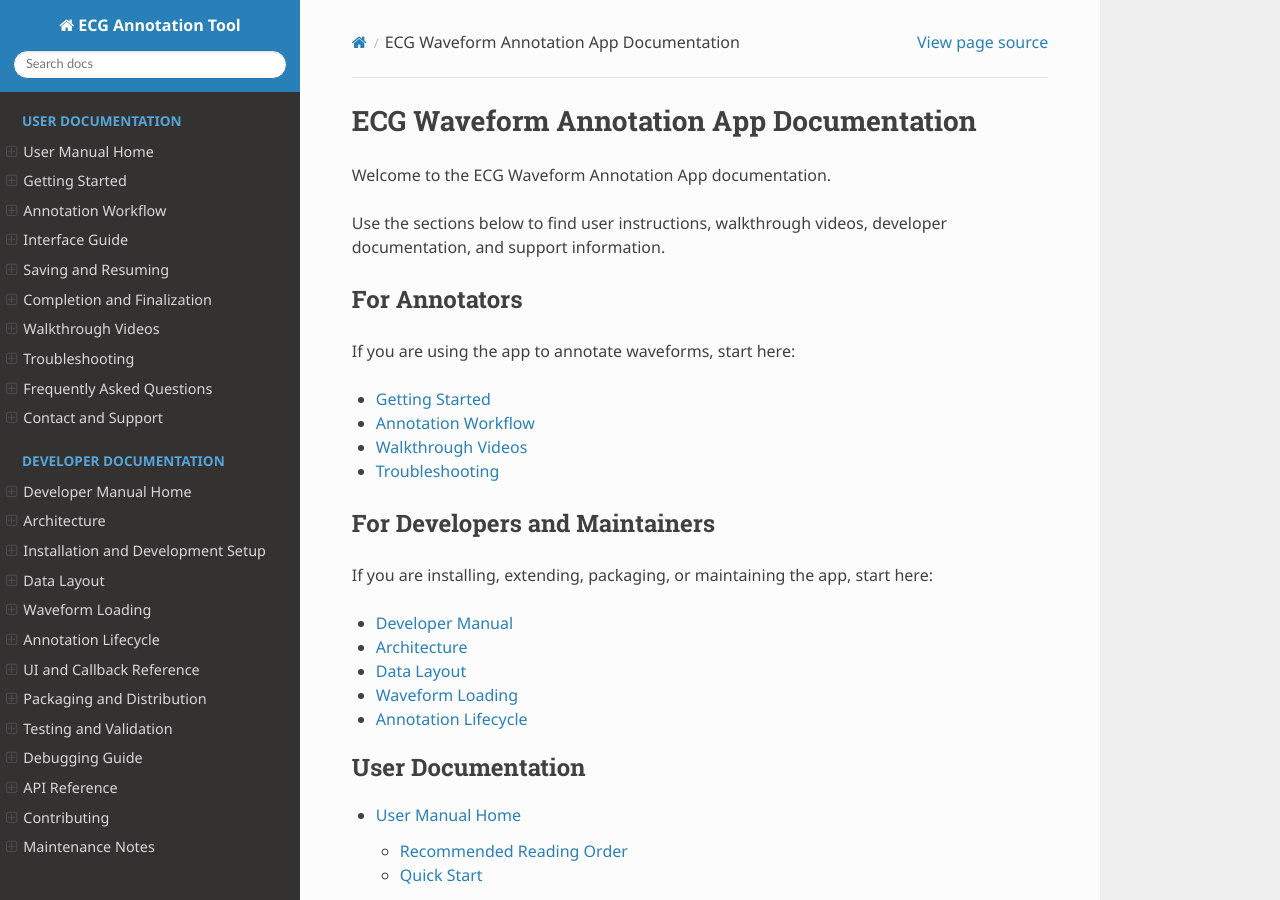
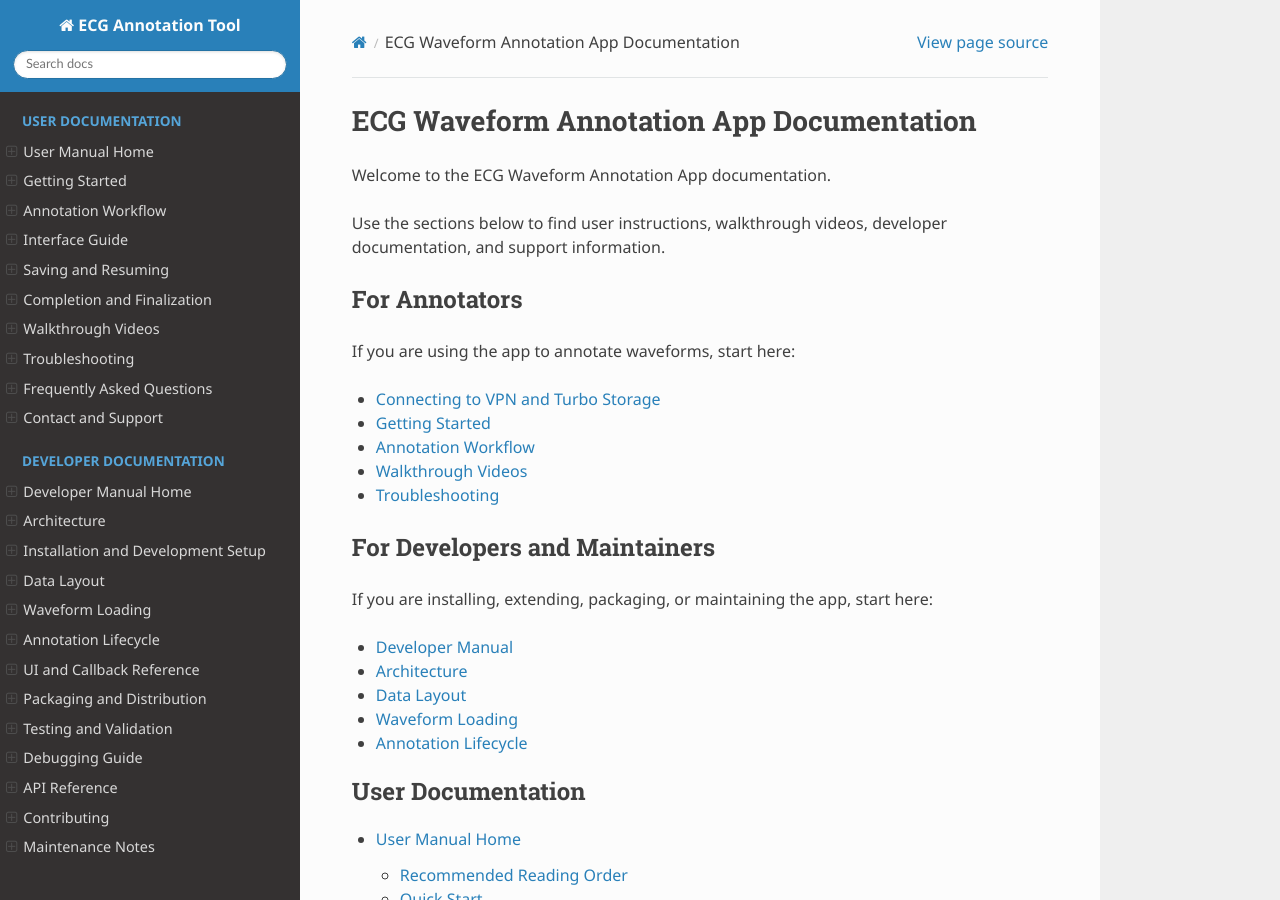
Before and after one commit to umms-weil/ecg-annotation, a Sphinx documentation site: the page built from docs/source/index.rst, in a window 1280 px wide and 900 px high. Built offline with Sphinx 7.4.7 and the Read the Docs theme 3.1.0, drawn with Linux system fonts in a browser that asks for light colours; part of the change alters nothing that is shown.

```diff
--- a/docs/source/index.rst
+++ b/docs/source/index.rst
@@ -10,6 +10,7 @@ For Annotators
 
 If you are using the app to annotate waveforms, start here:
 
+- :ref:`connect-to-network`
 - :ref:`getting-started`
 - :ref:`annotation-workflow`
 - :ref:`walkthrough-videos`
--- a/docs/source/user_manual/connect_to_network.rst
+++ b/docs/source/user_manual/connect_to_network.rst
@@ -1,4 +1,4 @@
-.. _connecting-to-network:
+.. _connect-to-network:
 
 Connecting to VPN and Turbo Storage
 ===================================
```
